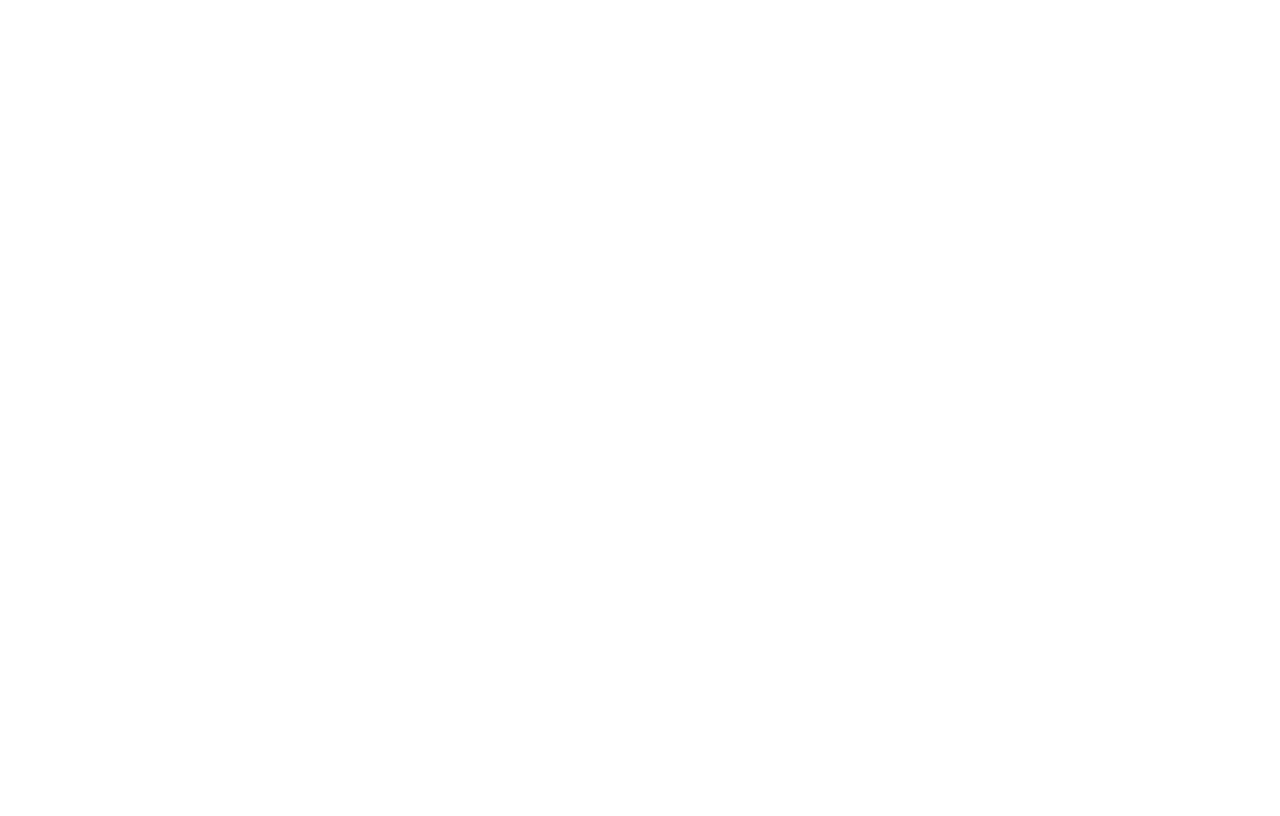
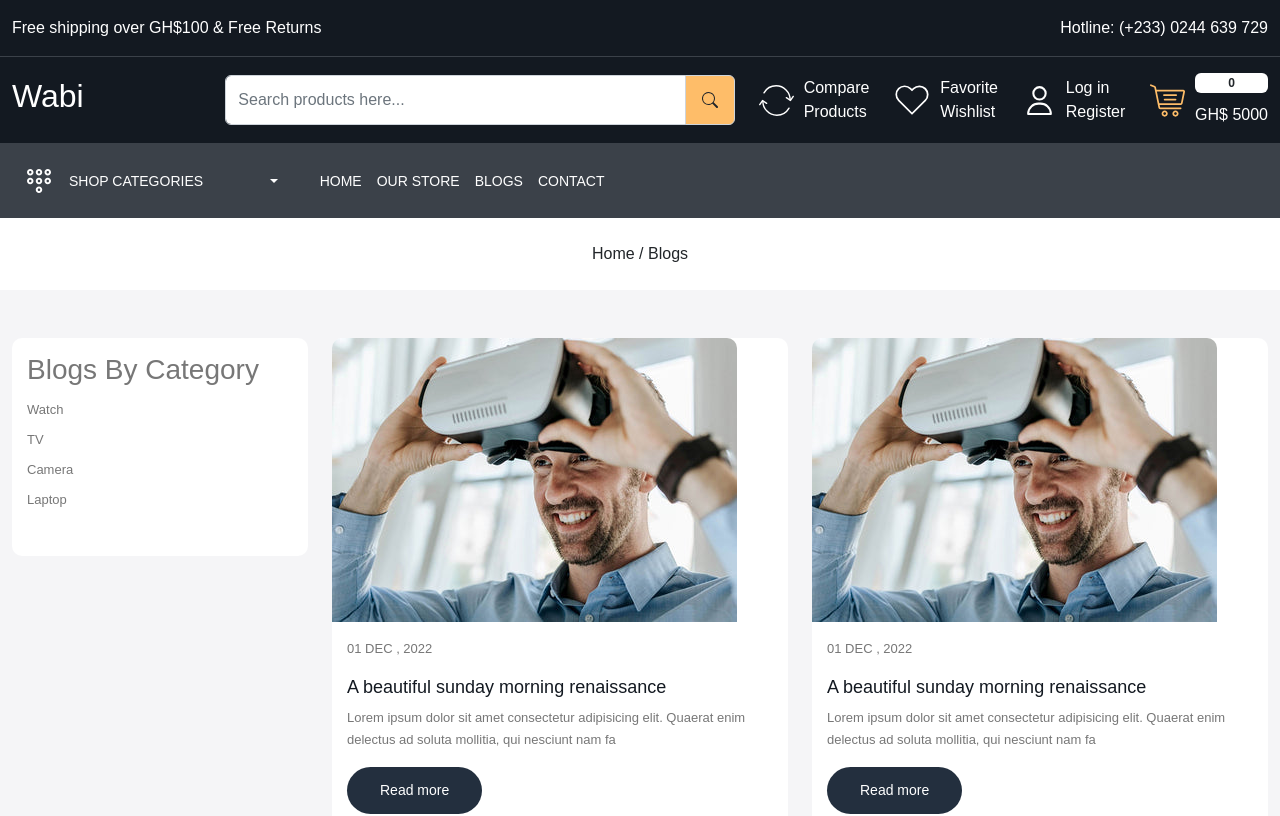
Before and after one commit to wabibaah/developer-corner-ecommerce-frontend, a React (Create React App) app: page /blog in a window 1280 px wide. Before the commit this address had no page. Shown: the top 816 px of the page. Built offline with nearby package versions, Linux system fonts and the light colour scheme.

Commit message:
done with the blog page

```diff
--- a/src/App.js
+++ b/src/App.js
@@ -4,6 +4,7 @@
 import "./App.css";
 import Layout from "./components/Layout";
 import About from "./pages/About";
+import Blog from "./pages/Blog";
 import Contact from "./pages/Contact";
 import Home from "./pages/Home";
 import OurStore from "./pages/OurStore";
@@ -18,6 +19,7 @@
             <Route path="/about" element={<About />} />
             <Route path="/contact" element={<Contact />} />
             <Route path="/store" element={<OurStore />} />
+            <Route path="/blog" element={<Blog />} />
           </Route>
         </Routes>
       </BrowserRouter>
--- a/src/components/BlogCard.js
+++ b/src/components/BlogCard.js
@@ -1,9 +1,10 @@
 import React from "react";
-import { Link } from "react-router-dom";
+import { Link, useLocation } from "react-router-dom";
 
 function BlogCard() {
+  const location = useLocation();
   return (
-    <div className="col-3">
+    <div className={`${location.pathname === "/blog" ? "col-6" : "col-3"} mb-3`}>
       <div className="blog-card">
         <div className="card-image">
           <img src="images/blog-1.jpg" alt="" className="img-fluid" />
--- a/src/pages/Blog.js
+++ b/src/pages/Blog.js
@@ -1,12 +1,40 @@
 import React from "react";
 import Breadcrumb from "../components/BreadCrumb";
 import Meta from "../components/Meta";
+import BlogCard from "../components/BlogCard";
 
 function Blog() {
   return (
     <>
       <Meta title="Blogs" />
       <Breadcrumb title="Blogs" />
+      <div className="blog-wrapper home-wrapper-2 py-5">
+        <div className="container-xxl">
+          <div className="row">
+            <div className="col-3">
+              <div className="filter-card mb-3">
+                <h3 className="filter-title">Blogs By Category</h3>
+                <div className="">
+                  <ul className="ps-0">
+                    <li>Watch</li>
+                    <li>TV</li>
+                    <li>Camera</li>
+                    <li>Laptop</li>
+                  </ul>
+                </div>
+              </div>
+            </div>
+            <div className="col-9">
+              <div className="row">
+                <BlogCard />
+                <BlogCard />
+                <BlogCard />
+                <BlogCard />
+              </div>
+            </div>
+          </div>
+        </div>
+      </div>
     </>
   );
 }
```
